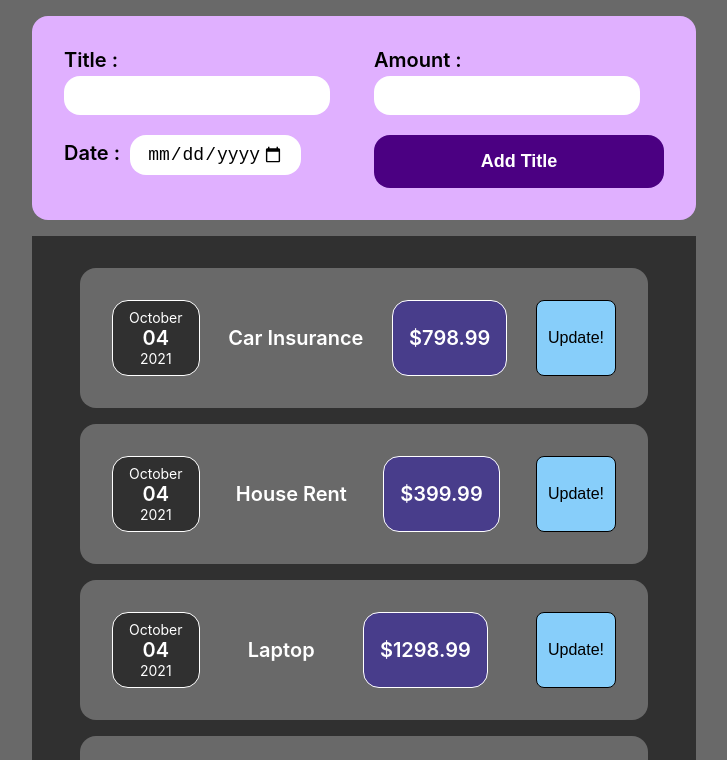
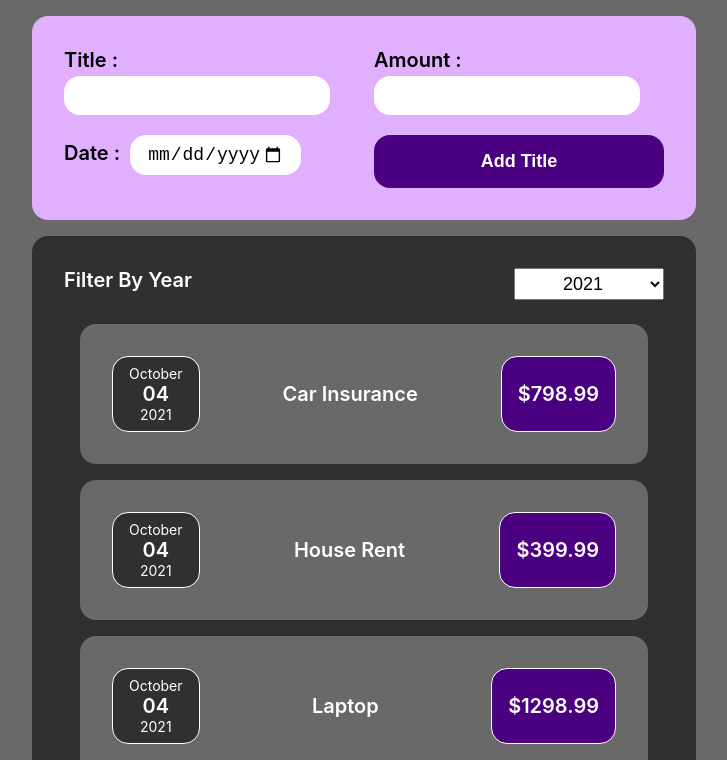
Before and after one commit to git-commit-100/ExpenseTracker-REACT, a React (Create React App) app: page / in a window 1280 px wide. Shown: the top 760 px of the page, without its empty margins (276-1003 px from the left). Built offline with nearby package versions, Linux system fonts and the light colour scheme.

Commit message:
added states in array to show user input

```diff
--- a/src/App.js
+++ b/src/App.js
@@ -1,17 +1,31 @@
 import Expenses from './components/Expenses/Expenses';
 import ExpenseInput from './components/ExpenseInput/ExpenseInput';
 import './App.css'
+import { useState } from 'react';
+
+
+const DUMMY_EXPENSES = [
+  {id:'e1',title:'Car Insurance',date: new Date(),amount:'798.99'},
+  {id:'e2',title:'House Rent',date: new Date(),amount:'399.99'},
+  {id:'e3',title:'Laptop',date: new Date(),amount:'1298.99'},
+  {id:'e4',title:'Toilet Paper',date: new Date(),amount:'16.99'},
+];
 
 function App() {
-  const expenses = [
-    {title:'Car Insurance',date: new Date(),amount:'798.99'},
-    {title:'House Rent',date: new Date(),amount:'399.99'},
-    {title:'Laptop',date: new Date(),amount:'1298.99'},
-    {title:'Toilet Paper',date: new Date(),amount:'16.99'},
-]
+
+//usimg state for array
+const [expenses,setExpenses] = useState(DUMMY_EXPENSES);
+
+const addExpenseDataHandler = (expenseData) => {
+  console.log(expenseData);
+  setExpenses((prevExpenses) => {
+    return [expenseData,...prevExpenses];
+  });
+
+}
   return (
     <div className="App">
-      <ExpenseInput />
+      <ExpenseInput onAddExpenseData={addExpenseDataHandler}/>
       <Expenses items={expenses}/>
     </div>
   );
--- a/src/components/ExpenseInput/ExpenseForm.js
+++ b/src/components/ExpenseInput/ExpenseForm.js
@@ -1,7 +1,7 @@
 import "./ExpenseForm.css";
 import { useState } from "react";
 
-function ExpenseForm() {
+function ExpenseForm(props) {
   //using state to store values of user input
   //unique state for every form field
   const [enteredTitle, setEnteredTitle] = useState("");
@@ -29,7 +29,14 @@ function ExpenseForm() {
       amount: enteredAmount,
       date: new Date(enteredDate),
     };
-    console.log(expenseData);
+
+    //traversing upwards
+    props.onSaveExpenseData(expenseData);
+
+    //clearing input fields
+    setEnteredTitle('');
+    setEnteredAmount('');
+    setEnteredDate('');
   }
 
   //attaching change in state listeners in JSX
@@ -42,6 +49,7 @@ function ExpenseForm() {
             type="text"
             id="title-input"
             required
+            value={enteredTitle}
             autoComplete="off"
             onChange={changeTitleHandler}
           />
@@ -54,6 +62,7 @@ function ExpenseForm() {
             step="0.01"
             id="amount-input"
             required
+            value={enteredAmount}
             autoComplete="off"
             onChange={changeAmountHandler}
           />
@@ -63,9 +72,10 @@ function ExpenseForm() {
           <input
             type="date"
             min="2019-01-01"
-            max="2022-01-01"
+            max="2022-12-31"
             id="date-input"
             required
+            value={enteredDate}
             autoComplete="off"
             onChange={changeDateHandler}
           />
--- a/src/components/ExpenseInput/ExpenseInput.js
+++ b/src/components/ExpenseInput/ExpenseInput.js
@@ -1,12 +1,21 @@
-import ExpenseForm from './ExpenseForm';
-import './ExpenseInput.css';
+import ExpenseForm from "./ExpenseForm";
+import "./ExpenseInput.css";
 
-function ExpenseInput(){
-    return(
-        <div className='expense-input'>
-            <ExpenseForm />
-        </div>
-    );
+function ExpenseInput(props) {
+  const saveExpenseDataHandler = (expenseData) => {
+    const expenseObj = {
+      ...expenseData,
+      id: Math.random().toString(),
+    };
+
+    //traversing upwards
+    props.onAddExpenseData(expenseObj);
+  };
+  return (
+    <div className="expense-input">
+      <ExpenseForm onSaveExpenseData={saveExpenseDataHandler} />
+    </div>
+  );
 }
 
 export default ExpenseInput;
--- /dev/null
+++ b/src/components/Expenses/ExpenseFilter.css
@@ -0,0 +1,20 @@
+.filter-date{
+    margin: 1rem 0 1.5rem 0;
+    display: grid;
+    grid-template-columns: repeat(4,1fr);
+}
+
+.filter-date label {
+    font-size: 20px;
+    font-weight: 600;
+    color: white;
+}
+
+.filter-date select{
+    font-size: 18px;
+    font-size: 600;
+    grid-column: 4 / 5;
+    text-align: center;
+    padding: .25rem .5rem;
+    outline: none;
+}
--- /dev/null
+++ b/src/components/Expenses/ExpenseFilter.js
@@ -0,0 +1,22 @@
+import './ExpenseFilter.css';
+
+function ExpenseFilter(props){
+
+  const changeDateHandler = (e) => {
+    props.onChangeFilter(e.target.value);
+  }
+
+    return(
+        <div className='filter-date'>
+            <label>Filter By Year</label>
+            <select value={props.selected} name='filterDate' onChange={changeDateHandler}>
+                <option value='2019'>2019</option>
+                <option value='2020'>2020</option>
+                <option value='2021'>2021</option>
+                <option value='2022'>2022</option>
+            </select>
+        </div>
+    );
+}
+
+export default ExpenseFilter;
--- a/src/components/Expenses/ExpenseItem.css
+++ b/src/components/Expenses/ExpenseItem.css
@@ -25,7 +25,7 @@
     font-weight: 600;
     border: 1px solid white;
     border-radius: 16px;
-    background-color: darkslateblue;
+    background-color: #4B0082;
     color: white;
     padding: .5rem 1rem;
 }
@@ -42,3 +42,7 @@
     border-radius: 8px;
     cursor: pointer;
 }
+
+.hidden{
+    display: none;
+}
--- a/src/components/Expenses/ExpenseItem.js
+++ b/src/components/Expenses/ExpenseItem.js
@@ -1,26 +1,13 @@
 import ExpenseDate from './ExpenseDate';
 import './ExpenseItem.css';
-import {useState} from 'react';
 
 function ExpenseItem(props) {
-
-    //using states to update title on click of button
-    //using array destructuring to separate values
-    // useState returns array of two values => 1.value , 2.function to change it
-    const [title,setTitle] = useState(props.title);
-
-    function clickHandler(){
-        //calling setTitle to update componenet
-        setTitle('Updated Title !');
-    }
-
-
     return (
         <div className='expenseItem'>
             <ExpenseDate date={props.date}/>
-            <div className='title'>{title}</div>
+            <div className='hidden'>{props.id}</div>
+            <div className='title'>{props.title}</div>
             <div className='amount'>${props.amount}</div>
-            <button className='btn' onClick={clickHandler}>Update!</button>
         </div>
     );
 }
--- a/src/components/Expenses/Expenses.css
+++ b/src/components/Expenses/Expenses.css
@@ -2,5 +2,6 @@
     padding: 1rem 2rem;
     margin: 1rem auto;
     width: 600px;
+    border-radius: 16px;
     background-color: #303030;
 }
--- a/src/components/Expenses/Expenses.js
+++ b/src/components/Expenses/Expenses.js
@@ -1,14 +1,33 @@
+import { useState } from "react";
+import ExpenseFilter from "./ExpenseFilter";
 import ExpenseItem from "./ExpenseItem";
-import './Expenses.css';
+import "./Expenses.css";
 
 function Expenses(props) {
+  //using state for filter year
+  const [filteredYear, setFilteredYear] = useState("2021");
+
+  const filterYearHandler = (selectedYear) => {
+    setFilteredYear(selectedYear);
+  };
 
   return (
     <div className="expenses">
-      <ExpenseItem title={props.items[0].title} date={props.items[0].date} amount={props.items[0].amount}/>
-      <ExpenseItem title={props.items[1].title} date={props.items[1].date} amount={props.items[1].amount}/>
-      <ExpenseItem title={props.items[2].title} date={props.items[2].date} amount={props.items[2].amount}/>
-      <ExpenseItem title={props.items[3].title} date={props.items[3].date} amount={props.items[3].amount}/>
+      <ExpenseFilter
+        selected={filteredYear}
+        onChangeFilter={filterYearHandler}
+      />
+      {/* .map takes a function which is repeated for all elements in array */}
+      {props.items.map((elem) => {
+        return (
+          <ExpenseItem
+            key={elem.id}
+            title={elem.title}
+            amount={elem.amount}
+            date={elem.date}
+          />
+        );
+      })}
     </div>
   );
 }
```
